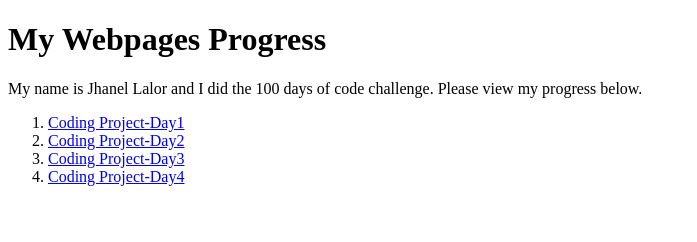
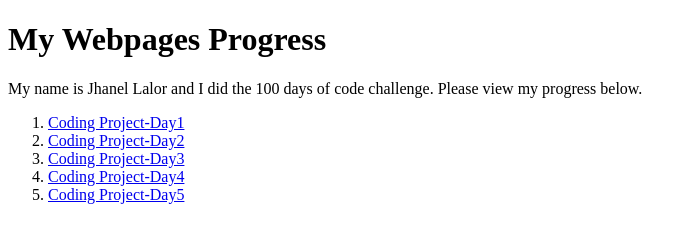
Before and after one commit to jhanellalor/jhanellalor.github.io, a plain HTML site: page index.html in a window 1280 px wide. Shown: the whole page, without its empty margins (0-697 px from the left). Drawn offline with Linux system fonts and the light colour scheme.

Commit message:
added to home page

```diff
--- a/index.html
+++ b/index.html
@@ -19,7 +19,10 @@
                 <a href="Day3_prizes.html">Coding Project-Day3</a>
             </li>
             <li>
-                <a href="Day4_paint.html"> Coding Project-Day4</a>
+                <a href="Day4_paint.html">Coding Project-Day4</a>
+            </li>
+            <li>
+                <a href="Day5_hiddenmessage.html">Coding Project-Day5</a>
             </li>
         </ol>
     </body>
```
